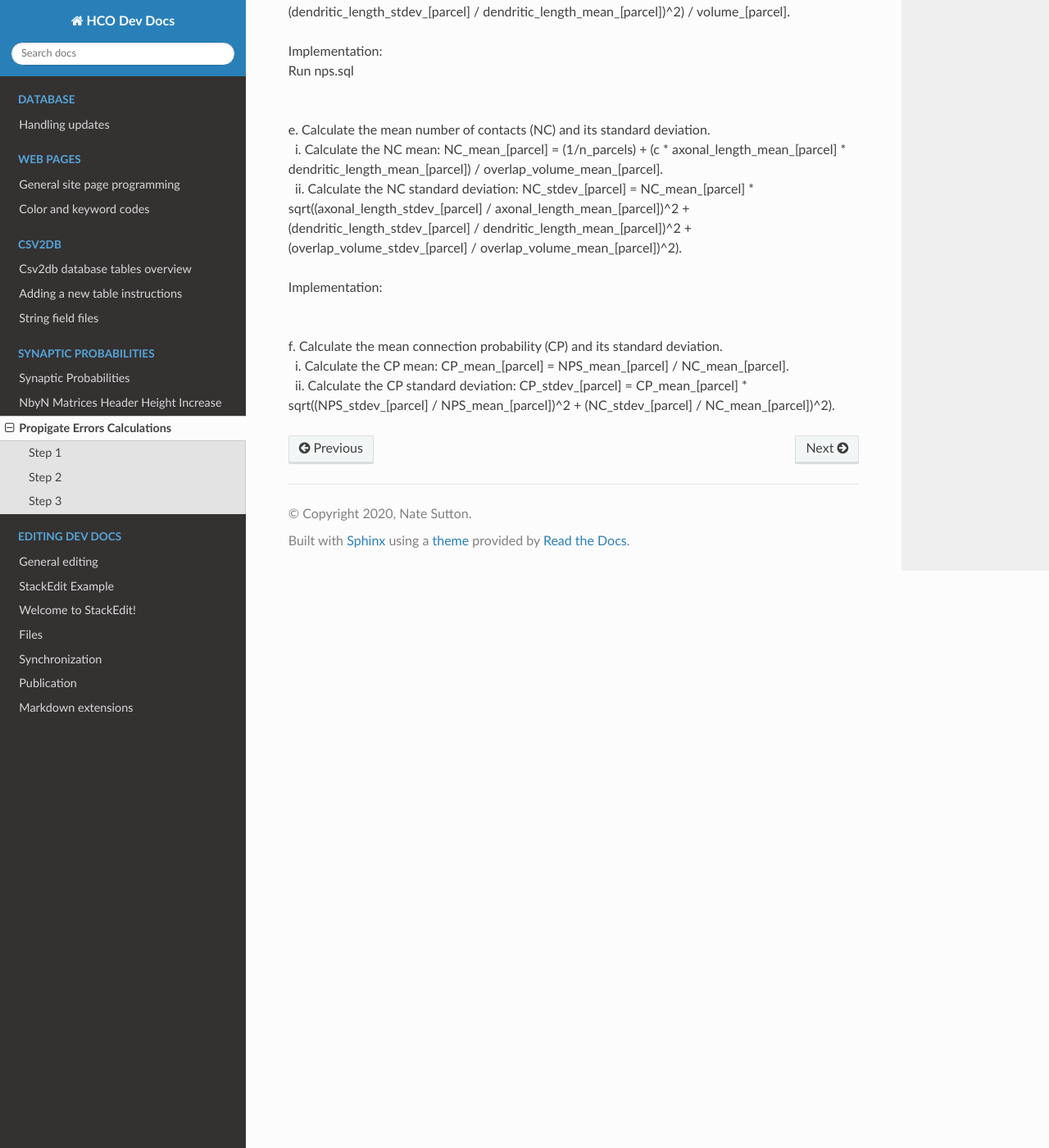
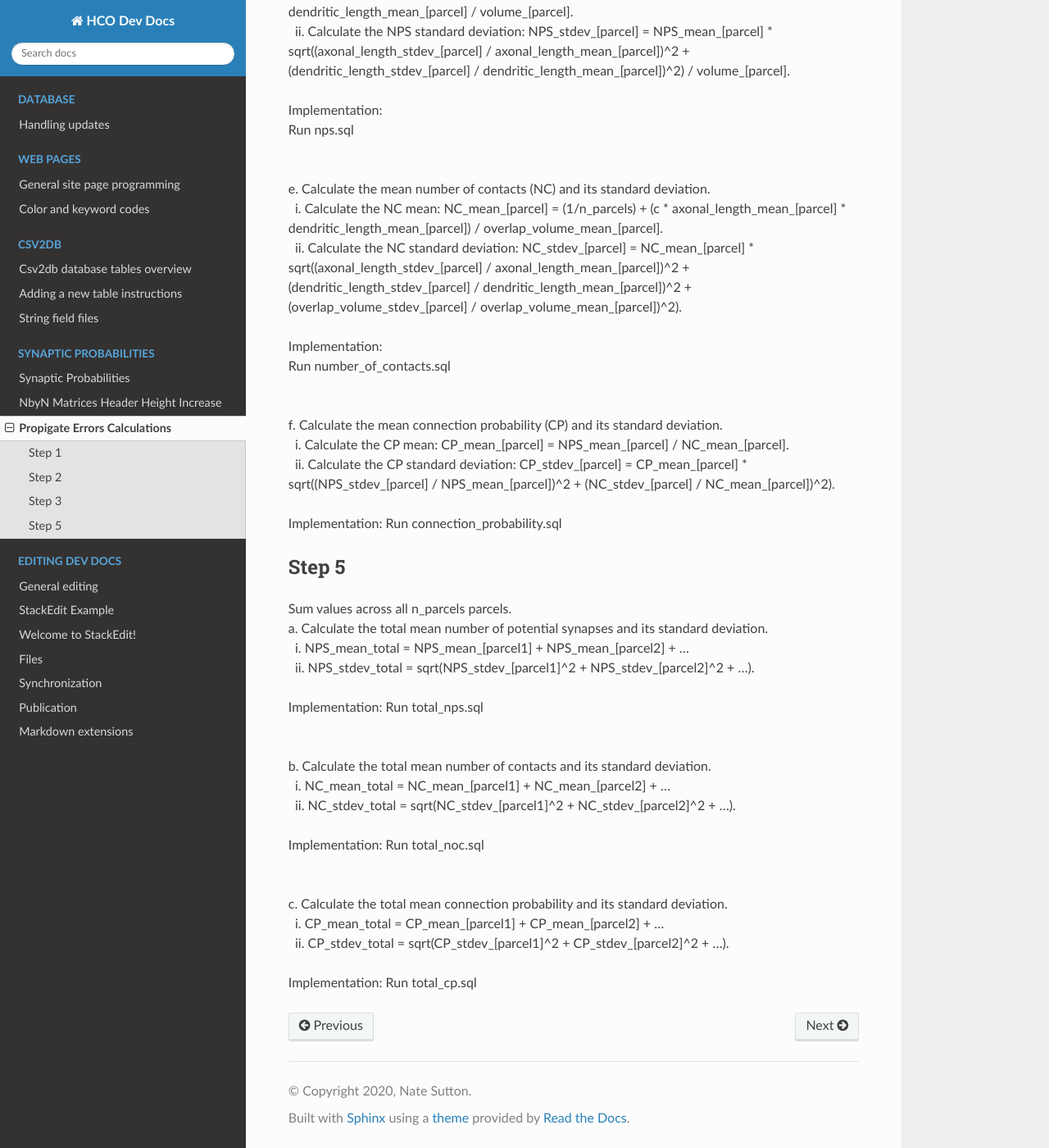
Before and after one commit to Hippocampome-Org/hco_dev_docs, a Sphinx documentation site: the page built from docs/synaptic_probabilities/propagate_errors.md, in a window 1280 px wide and 1400 px high, scrolled down 2149 px. Shown: the whole window at 82% size. Built offline with Sphinx 7.4.7 and the Read the Docs theme 2.0.0, drawn with Linux system fonts in a browser that asks for light colours; some of the changed text lies outside the part shown.

Commit message:
1st version of full description

```diff
--- a/docs/synaptic_probabilities/propagate_errors.md
+++ b/docs/synaptic_probabilities/propagate_errors.md
@@ -7,6 +7,10 @@ SynproParcelVolumes. The temporary tables will be removed upon starting a new
 MySQL session, and can be automatically added again with the build_error_prop.sh
 script as described below. This help avoid taking up database space with intermediary
 tables when that is not needed.
+
+While each implementation step is listed below, it is recommended to run
+build_error_prop.sh to run all steps unless there is interest in inspecting an
+individual intermediate table.
 
 ## Step 1
 
@@ -65,8 +69,34 @@ Implementation:
 <br>&nbsp;&nbsp;ii. Calculate the NC standard deviation: NC_stdev_[parcel] = NC_mean_[parcel] * sqrt((axonal_length_stdev_[parcel] / axonal_length_mean_[parcel])^2 + (dendritic_length_stdev_[parcel] / dendritic_length_mean_[parcel])^2 + (overlap_volume_stdev_[parcel] / overlap_volume_mean_[parcel])^2).
 
 Implementation:
-
+<br>Run number_of_contacts.sql
 
 <br>f. Calculate the mean connection probability (CP) and its standard deviation.
 <br>&nbsp;&nbsp;i. Calculate the CP mean: CP_mean_[parcel] = NPS_mean_[parcel] / NC_mean_[parcel].
 <br>&nbsp;&nbsp;ii. Calculate the CP standard deviation: CP_stdev_[parcel] = CP_mean_[parcel] * sqrt((NPS_stdev_[parcel] / NPS_mean_[parcel])^2 + (NC_stdev_[parcel] / NC_mean_[parcel])^2).
+
+Implementation:
+Run connection_probability.sql
+
+## Step 5
+Sum values across all n_parcels parcels.
+<br>a. Calculate the total mean number of potential synapses and its standard deviation.
+<br>&nbsp;&nbsp;i. NPS_mean_total = NPS_mean_[parcel1] + NPS_mean_[parcel2] + ...
+<br>&nbsp;&nbsp;ii. NPS_stdev_total = sqrt(NPS_stdev_[parcel1]^2 + NPS_stdev_[parcel2]^2 + ...).
+
+Implementation:
+Run total_nps.sql
+
+<br>b. Calculate the total mean number of contacts and its standard deviation.
+<br>&nbsp;&nbsp;i. NC_mean_total = NC_mean_[parcel1] + NC_mean_[parcel2] + ...
+<br>&nbsp;&nbsp;ii. NC_stdev_total = sqrt(NC_stdev_[parcel1]^2 + NC_stdev_[parcel2]^2 + ...).
+
+Implementation:
+Run total_noc.sql
+
+<br>c. Calculate the total mean connection probability and its standard deviation.
+<br>&nbsp;&nbsp;i. CP_mean_total = CP_mean_[parcel1] + CP_mean_[parcel2] + ...
+<br>&nbsp;&nbsp;ii. CP_stdev_total = sqrt(CP_stdev_[parcel1]^2 + CP_stdev_[parcel2]^2 + ...).
+
+Implementation:
+Run total_cp.sql
```
